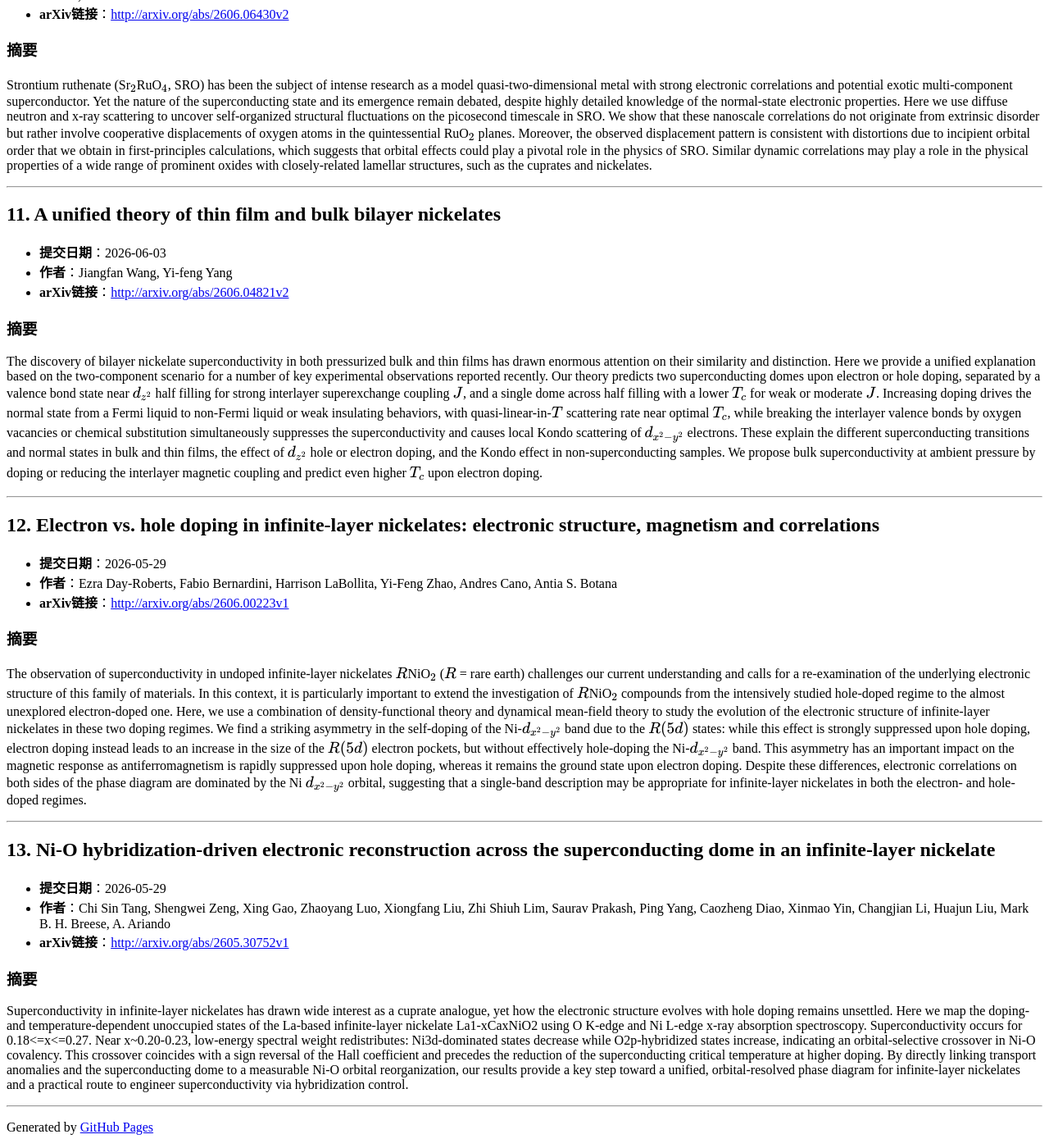
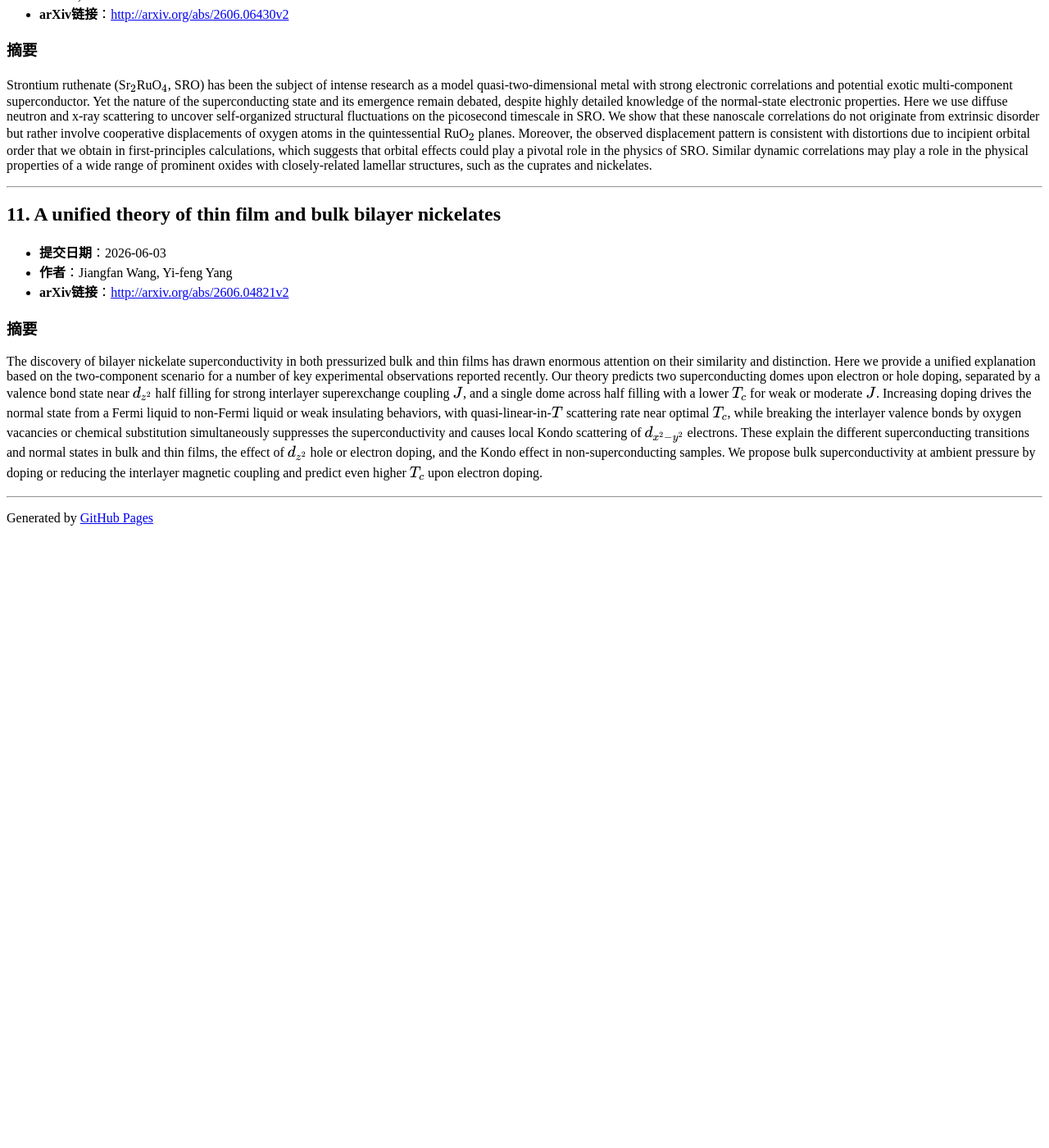
Before and after one commit to yangke25491/daily-arxiv-nickelate_superconductivity, a Jekyll site: the page built from docs/index.md, in a window 1280 px wide and 1400 px high, scrolled down 3758 px. Shown: the whole window at 82% size. Built offline with Jekyll 4.4.1, drawn with Linux system fonts in a browser that asks for light colours; after the commit the page ends 4415 px from its top, so only the background shows below that; some of the changed text lies outside the part shown.

Commit message:
Automated update: arXiv papers

```diff
--- a/docs/index.md
+++ b/docs/index.md
@@ -5,8 +5,8 @@ title: 镍酸盐超导论文
 
 # 凝聚态物理-镍酸盐高温超导相关论文
 
-> 检索时间范围：**2026-05-29 至 2026-06-28**
-> 数据检索到 **13** 篇相关论文，按提交时间降序排列
+> 检索时间范围：**2026-05-30 至 2026-06-29**
+> 数据检索到 **11** 篇相关论文，按提交时间降序排列
 
 ---
 
@@ -130,25 +130,3 @@ Strontium ruthenate (Sr${}\_2$RuO${}\_4$, SRO) has been the subject of intense r
 The discovery of bilayer nickelate superconductivity in both pressurized bulk and thin films has drawn enormous attention on their similarity and distinction. Here we provide a unified explanation based on the two-component scenario for a number of key experimental observations reported recently. Our theory predicts two superconducting domes upon electron or hole doping, separated by a valence bond state near $d\_{z^2}$ half filling for strong interlayer superexchange coupling $J$, and a single dome across half filling with a lower $T\_c$ for weak or moderate $J$. Increasing doping drives the normal state from a Fermi liquid to non-Fermi liquid or weak insulating behaviors, with quasi-linear-in-$T$ scattering rate near optimal $T\_c$, while breaking the interlayer valence bonds by oxygen vacancies or chemical substitution simultaneously suppresses the superconductivity and causes local Kondo scattering of $d\_{x^2-y^2}$ electrons. These explain the different superconducting transitions and normal states in bulk and thin films, the effect of $d\_{z^2}$ hole or electron doping, and the Kondo effect in non-superconducting samples. We propose bulk superconductivity at ambient pressure by doping or reducing the interlayer magnetic coupling and predict even higher $T\_c$ upon electron doping.
 
 ---
-
-## 12. Electron vs. hole doping in infinite-layer nickelates: electronic structure, magnetism and correlations
-
-- **提交日期**：2026-05-29
-- **作者**：Ezra Day-Roberts, Fabio Bernardini, Harrison LaBollita, Yi-Feng Zhao, Andres Cano, Antia S. Botana
-- **arXiv链接**：[http://arxiv.org/abs/2606.00223v1](http://arxiv.org/abs/2606.00223v1)
-
-### 摘要
-The observation of superconductivity in undoped infinite-layer nickelates $R$NiO${}\_2$ ($R$ = rare earth) challenges our current understanding and calls for a re-examination of the underlying electronic structure of this family of materials. In this context, it is particularly important to extend the investigation of $R$NiO${}\_2$ compounds from the intensively studied hole-doped regime to the almost unexplored electron-doped one. Here, we use a combination of density-functional theory and dynamical mean-field theory to study the evolution of the electronic structure of infinite-layer nickelates in these two doping regimes. We find a striking asymmetry in the self-doping of the Ni-$d\_{x^2-y^2}$ band due to the $R(5d)$ states: while this effect is strongly suppressed upon hole doping, electron doping instead leads to an increase in the size of the $R(5d)$ electron pockets, but without effectively hole-doping the Ni-$d\_{x^2-y^2}$ band. This asymmetry has an important impact on the magnetic response as antiferromagnetism is rapidly suppressed upon hole doping, whereas it remains the ground state upon electron doping. Despite these differences, electronic correlations on both sides of the phase diagram are dominated by the Ni $d\_{x^2-y^2}$ orbital, suggesting that a single-band description may be appropriate for infinite-layer nickelates in both the electron- and hole-doped regimes.
-
----
-
-## 13. Ni-O hybridization-driven electronic reconstruction across the superconducting dome in an infinite-layer nickelate
-
-- **提交日期**：2026-05-29
-- **作者**：Chi Sin Tang, Shengwei Zeng, Xing Gao, Zhaoyang Luo, Xiongfang Liu, Zhi Shiuh Lim, Saurav Prakash, Ping Yang, Caozheng Diao, Xinmao Yin, Changjian Li, Huajun Liu, Mark B. H. Breese, A. Ariando
-- **arXiv链接**：[http://arxiv.org/abs/2605.30752v1](http://arxiv.org/abs/2605.30752v1)
-
-### 摘要
-Superconductivity in infinite-layer nickelates has drawn wide interest as a cuprate analogue, yet how the electronic structure evolves with hole doping remains unsettled. Here we map the doping- and temperature-dependent unoccupied states of the La-based infinite-layer nickelate La1-xCaxNiO2 using O K-edge and Ni L-edge x-ray absorption spectroscopy. Superconductivity occurs for 0.18<=x<=0.27. Near x~0.20-0.23, low-energy spectral weight redistributes: Ni3d-dominated states decrease while O2p-hybridized states increase, indicating an orbital-selective crossover in Ni-O covalency. This crossover coincides with a sign reversal of the Hall coefficient and precedes the reduction of the superconducting critical temperature at higher doping. By directly linking transport anomalies and the superconducting dome to a measurable Ni-O orbital reorganization, our results provide a key step toward a unified, orbital-resolved phase diagram for infinite-layer nickelates and a practical route to engineer superconductivity via hybridization control.
-
----
```
